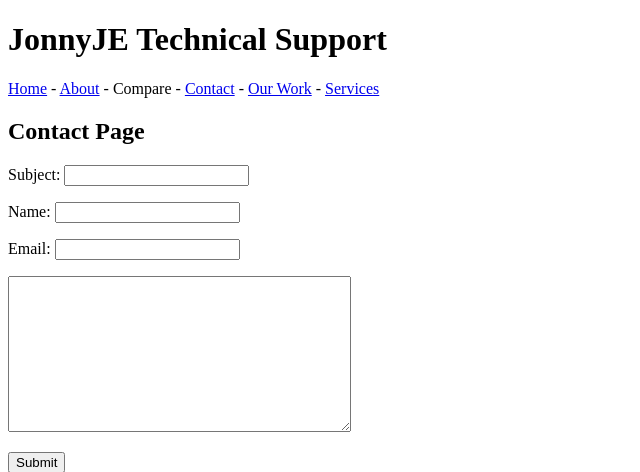
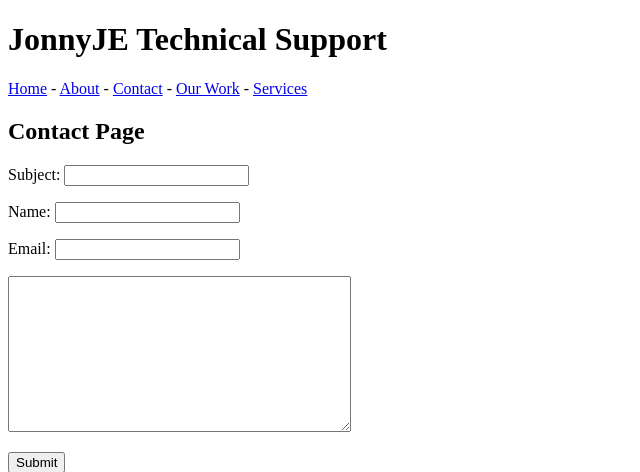
Before and after one commit to shortnd/jonny_je_v2, a Django app: page /contact/ in a window 1280 px wide. Shown: the top 472 px of the page, without its empty margins (0-640 px from the left). Run offline with Django 3.2, Linux system fonts and the light colour scheme.

Commit message:
removed the empty link to compare can implement that later

```diff
--- a/basepage/templates/basepage/base.html
+++ b/basepage/templates/basepage/base.html
@@ -13,10 +13,9 @@
                 <p>
                     <a href="{% url 'home:home_page'%}" id="home_page">Home</a> -
                     <a href="{% url 'about_page:about_page' %}" id="about_page">About</a> -
-                    <a>Compare</a> -
                     <a href="{% url 'contact:contact' %}" id="contact_page">Contact</a> -
                     <a href="{% url 'our_work:our_work' %}" id='our_work'>Our Work</a> -
-                    <a href="{% url 'services:services' %}">Services</a>
+                    <a href="{% url 'services:services' %}" id='services'>Services</a>
                 </p>
             </nav>
         </div>
```
Also changed, not shown: services/migrations/0004_auto_20180122_1942.py (added).
